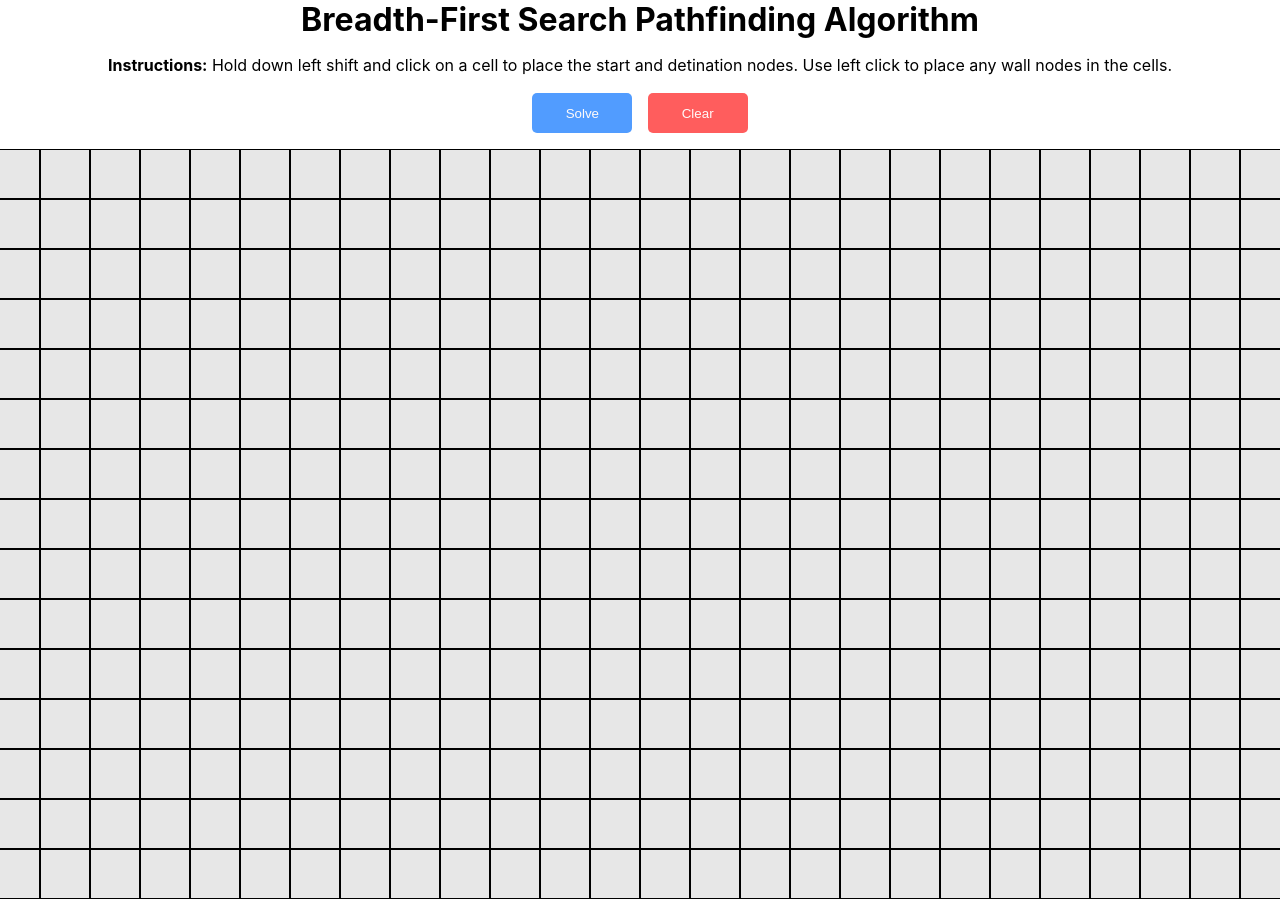
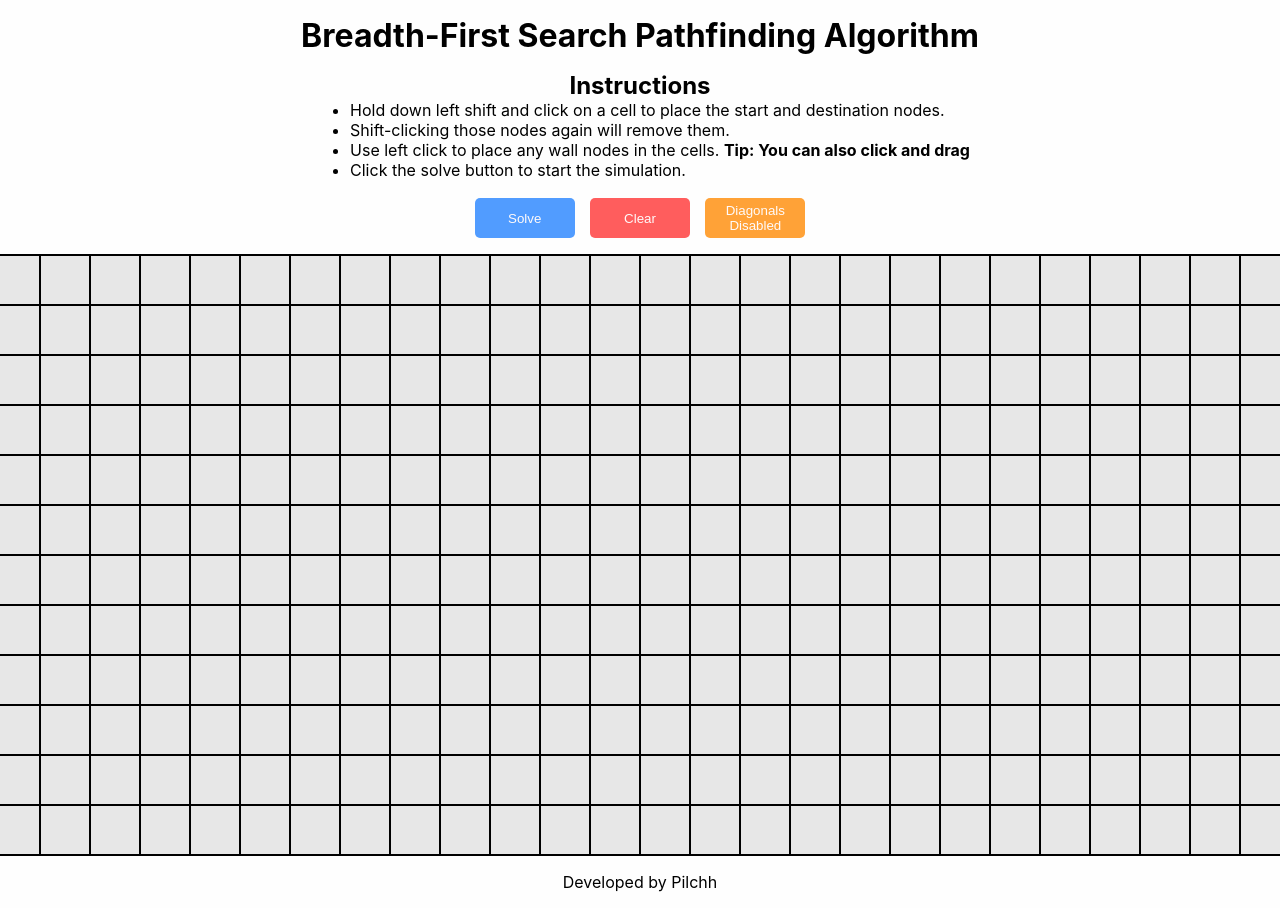
Before and after one commit to Pilchh/PathfindingSimulator, a Next.js app: page / in a window 1280 px wide. Shown: the top 908 px of the page. Built offline with nearby package versions, Linux system fonts and the light colour scheme.

Commit message:
Improved UI

```diff
--- a/components/Grid.jsx
+++ b/components/Grid.jsx
@@ -2,8 +2,7 @@ import { forwardRef, useImperativeHandle, useState } from "react";
 import styles from "../styles/Grid.module.css";
 import { CellTypes } from "../utils/types";
 
-const Grid = forwardRef(({ width, height }, ref) => {
-  const enableDiagonals = false;
+const Grid = forwardRef(({ width, height, enableDiagonals }, ref) => {
   let isMouseDown = false;
   let initialCellState = false;
   let cells = [];
--- a/components/GridRenderer.jsx
+++ b/components/GridRenderer.jsx
@@ -4,11 +4,19 @@ import styles from "../styles/GridRenderer.module.css";
 
 const GridRenderer = () => {
   const width = 30;
-  const height = 15;
+  const height = 12;
   const gridRef = useRef();
+  const [enableDiagonals, setEnableDiagonals] = useState(false);
+  const [buttonText, setButtonText] = useState("Diagonals Disabled");
   const [key, setKey] = useState(1);
   const [grid, setGrid] = useState(
-    <Grid width={width} height={height} key={key} ref={gridRef} />
+    <Grid
+      width={width}
+      height={height}
+      enableDiagonals={enableDiagonals}
+      key={key}
+      ref={gridRef}
+    />
   );
 
   useEffect(() => {
@@ -16,7 +24,24 @@ const GridRenderer = () => {
   }, [grid]);
 
   const clearGrid = () => {
-    setGrid(<Grid width={width} height={height} key={key} ref={gridRef} />);
+    setGrid(
+      <Grid
+        width={width}
+        height={height}
+        enableDiagonals={enableDiagonals}
+        key={key}
+        ref={gridRef}
+      />
+    );
+  };
+
+  const toggleDiagonals = () => {
+    if (!enableDiagonals) {
+      setButtonText("Diagonals Disabled");
+    } else {
+      setButtonText("Diagonals Enabled");
+    }
+    setEnableDiagonals((prev) => !prev);
   };
 
   return (
@@ -24,11 +49,24 @@ const GridRenderer = () => {
       <h1 className={styles.title}>
         Breadth-First Search Pathfinding Algorithm
       </h1>
-      <p>
-        <span className={styles.bold}>Instructions:</span> Hold down left shift
-        and click on a cell to place the start and detination nodes. Use left
-        click to place any wall nodes in the cells.
-      </p>
+      <div className={styles.instructions}>
+        <h2 className={styles.instructionsTitle}>Instructions</h2>
+        <ul className={styles.instructionsList}>
+          <li>
+            Hold down left shift and click on a cell to place the start and
+            destination nodes.
+          </li>
+          <li>Shift-clicking those nodes again will remove them.</li>
+          <li>
+            Use left click to place any wall nodes in the cells.{" "}
+            <span className={styles.bold}>
+              Tip: You can also click and drag
+            </span>
+          </li>
+          <li>Click the solve button to start the simulation.</li>
+        </ul>
+      </div>
+
       <div className={styles.buttonRow}>
         <button
           className={styles.solveButton}
@@ -39,9 +77,19 @@ const GridRenderer = () => {
         <button className={styles.clearButton} onClick={() => clearGrid()}>
           Clear
         </button>
+        <button
+          className={styles.diagonalsEnabled}
+          onClick={() => {
+            toggleDiagonals();
+            clearGrid();
+          }}
+        >
+          {buttonText}
+        </button>
       </div>
 
       {grid}
+      <p>Developed by Pilchh</p>
     </>
   );
 };
--- a/styles/Grid.module.css
+++ b/styles/Grid.module.css
@@ -40,3 +40,7 @@
 .path {
   background-color: rgb(255, 187, 0);
 }
+
+.grid {
+  border: 0.5px solid black;
+}
--- a/styles/GridRenderer.module.css
+++ b/styles/GridRenderer.module.css
@@ -41,6 +41,26 @@
   box-shadow: 0 0 0 2px rgb(81, 156, 255);
   border: solid #fff 1px;
 }
+.diagonalsEnabled {
+  height: 40px;
+  width: 100px;
+  margin: 2px 2px 0 2px;
+  padding-inline: 10px;
+  background-color: rgb(255, 162, 55);
+  border-radius: 5px;
+  color: #fffafa;
+  font-weight: 500;
+  transition: ease-in-out 200ms;
+  border: none;
+}
+
+.diagonalsEnabled:hover {
+  transition: ease-in-out 200ms;
+  cursor: pointer;
+  box-shadow: 0 0 0 2px rgb(255, 162, 55);
+  border: solid #fff 1px;
+}
+
 .buttonRow {
   display: flex;
   flex-direction: row;
@@ -53,4 +73,36 @@
 
 .title {
   margin-block: 0;
+  margin-top: 0.5em;
 }
+
+.instructions {
+  display: flex;
+  flex-direction: column;
+}
+
+.instructionsTitle {
+  text-align: center;
+  margin-block: 0;
+  margin-top: 16px;
+}
+
+.instructionsList {
+  margin-top: 0;
+}
+
+.diagCheckbox {
+  display: flex;
+  flex-direction: row;
+}
+
+.checkboxText {
+  margin-block: auto;
+  text-align: center;
+  padding-bottom: 2px;
+  padding-left: 0.25em;
+}
+
+.marginBlockAuto {
+  margin-block: auto;
+}
--- a/styles/Home.module.css
+++ b/styles/Home.module.css
@@ -7,7 +7,6 @@
   flex: 1;
   display: flex;
   flex-direction: column;
-  justify-content: center;
   align-items: center;
   z-index: 0;
 }
--- a/styles/globals.css
+++ b/styles/globals.css
@@ -4,6 +4,7 @@ body {
   margin: 0;
   font-family: -apple-system, BlinkMacSystemFont, Segoe UI, Roboto, Oxygen,
     Ubuntu, Cantarell, Fira Sans, Droid Sans, Helvetica Neue, sans-serif;
+  background-color: #fefefe;
 }
 
 a {
```
